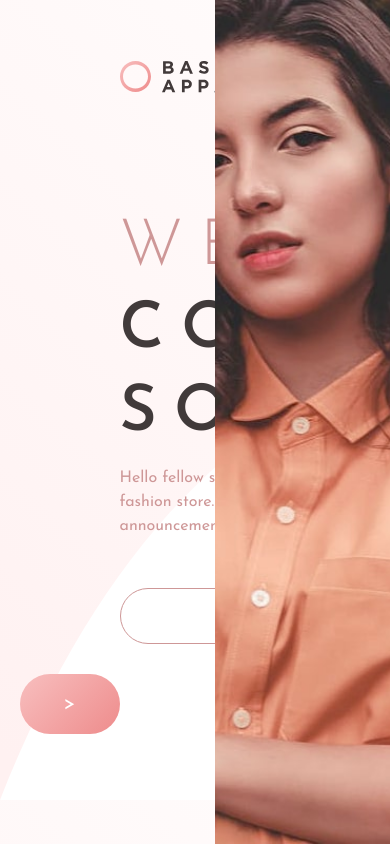
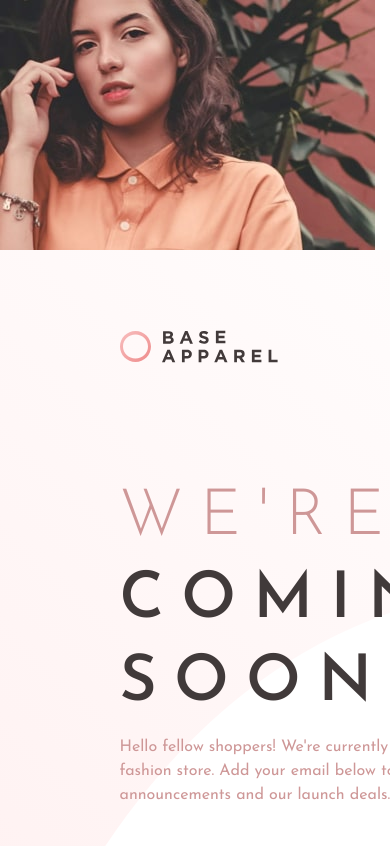
Before and after one commit to kaiens-lab/Coming-Soon-Page, a React (Create React App) app: page / in a window 390 px wide. Shown: the top 846 px of the page. Built offline with nearby package versions, Linux system fonts and the light colour scheme.

Commit message:
Fixed Layout of desktop version

```diff
--- a/src/App.js
+++ b/src/App.js
@@ -3,6 +3,8 @@ import Header from "../src/components/Header.jsx";
 import Description from "../src/components/Description.jsx";
 import EmailForm from "../src/components/EmailForm.jsx";
 import Logo from "../src/components/Logo.jsx";
+import HeroDesktop from "../src/assets/images/hero-desktop.jpg";
+import HeroMobile from "../src/assets/images/hero-mobile.jpg";
 import "./styles/App.css";
 
 function App() {
@@ -16,7 +18,10 @@ function App() {
           <EmailForm />
         </div>
       </div>
-      <div className="right-section"></div>
+      <div className="right-section">
+        <img src={HeroDesktop} alt="Hero-Desktop" className="hero-desktop" />
+        <img src={HeroMobile} alt="Hero-Mobile" className="hero-mobile" />
+      </div>
     </div>
   );
 }
--- a/src/components/EmailForm.css
+++ b/src/components/EmailForm.css
@@ -23,14 +23,13 @@
   outline: none;
 }
 
-.input-email ::placeholder {
+.input-email::placeholder {
   font-family: "Josefin Sans", sans-serif;
   color: var(--DesaturatedRed);
   opacity: 0.5;
 }
 
 #email-btn {
-  /* 提交按鈕的樣式 */
   font-size: 1.25rem;
   font-family: "Josefin Sans", sans-serif;
   margin-top: 0.625rem;
@@ -72,3 +71,15 @@
   margin-top: -1rem;
   padding: 0.625rem 1.5rem;
 }
+
+@media screen and (max-width: 1090px) {
+  .input-email {
+    width: 20rem;
+  }
+}
+
+@media (min-width: 375px) and (max-width: 860px) {
+  .input-email {
+    width: 20rem;
+  }
+}
--- a/src/components/EmailForm.jsx
+++ b/src/components/EmailForm.jsx
@@ -32,6 +32,7 @@ const EmailForm = () => {
       <input
         id="input-email"
         type="email"
+        placeholder="EmailAddress"
         value={email}
         onChange={(e) => setEmail(e.target.value)}
         className={`input-email ${isError ? "input-error" : ""}`}
--- a/src/components/Header.css
+++ b/src/components/Header.css
@@ -1,10 +1,10 @@
-.logo {
-  margin-bottom: 3.4375rem;
+header {
+  height: auto;
+  padding-top: 0;
 }
 
-header {
-  height: auto; /* 调整为自动高度 */
-  padding-top: 0;
+.content-container {
+  padding-left: 100px;
 }
 
 .greeting {
--- a/src/components/Logo.css
+++ b/src/components/Logo.css
@@ -3,3 +3,9 @@
   padding-left: 6.25rem;
   padding-top: 3.75rem;
 }
+
+@media (min-width: 375px) and (max-width: 768px) {
+  .logo {
+    margin-top: 0;
+  }
+}
--- a/src/index.css
+++ b/src/index.css
@@ -1,10 +1,25 @@
+html,
 body {
+  height: 100%;
   margin: 0;
   padding: 0;
-  max-width: 1440px;
+}
+
+body {
+  width: 100%;
   overflow-x: hidden;
   font-family: "Josefin Sans", sans-serif;
   box-sizing: border-box;
 }
 
+#root {
+  height: 100%;
+}
+
 @import url("https://fonts.googleapis.com/css2?family=Josefin+Sans:wght@300;400;600&display=swap");
+
+@media (min-width: 375px) and (max-width: 768px) {
+  body {
+    height: 100%;
+  }
+}
--- a/src/styles/App.css
+++ b/src/styles/App.css
@@ -6,30 +6,53 @@
 
 .app {
   display: flex;
-  height: 100vh;
+  flex-direction: row;
   overflow-x: hidden;
-  max-width: 100%;
+  height: 100%;
   margin: 0 auto;
   flex-wrap: nowrap;
 }
 
 .left-section {
   flex: 1;
-  padding: 0% 5%; /* 使用相对值以便在缩放时等比调整 */
-  display: flex;
+  padding: 5%;
   flex-direction: column;
-  justify-content: flex-start;
   background: url("../assets/images/bg-pattern-desktop.svg");
-  min-width: 0; /* 确保内容不会超出容器 */
+  background-repeat: repeat;
+  margin: 0;
 }
 
-.content-container {
-  margin-left: 100px;
-  width: 100%; /* 确保容器宽度适应内容 */
+.hero-desktop {
+  width: 100%;
+  height: 100%;
+  object-fit: cover;
 }
 
-.right-section {
-  flex: 1;
-  background: url("../assets/images/hero-desktop.jpg") no-repeat center/cover;
-  min-width: 0; /* 确保内容不会超出容器 */
+.hero-mobile {
+  display: none;
 }
+
+@media (min-width: 375px) and (max-width: 768px) {
+  .app {
+    flex-direction: column; /* 改變順序，讓圖片在下方 */
+    height: auto;
+  }
+
+  .logo {
+    order: 1;
+  }
+
+  .left-section {
+    order: 2;
+  }
+
+  .right-section {
+    order: 1;
+    .hero-desktop {
+      display: none;
+    }
+    .hero-mobile {
+      display: block;
+    }
+  }
+}
```
Also changed, not shown: src/components/Header.jsx (line endings or trailing spaces).
